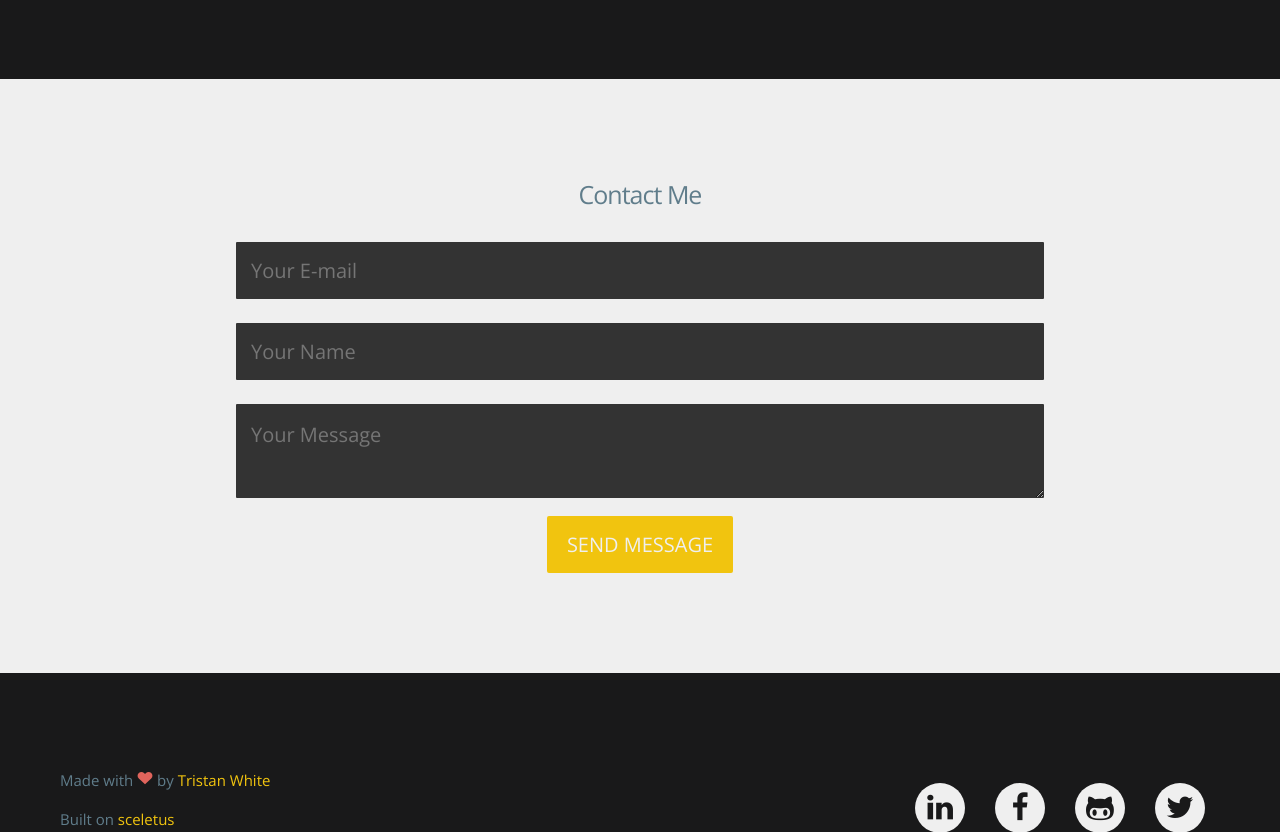
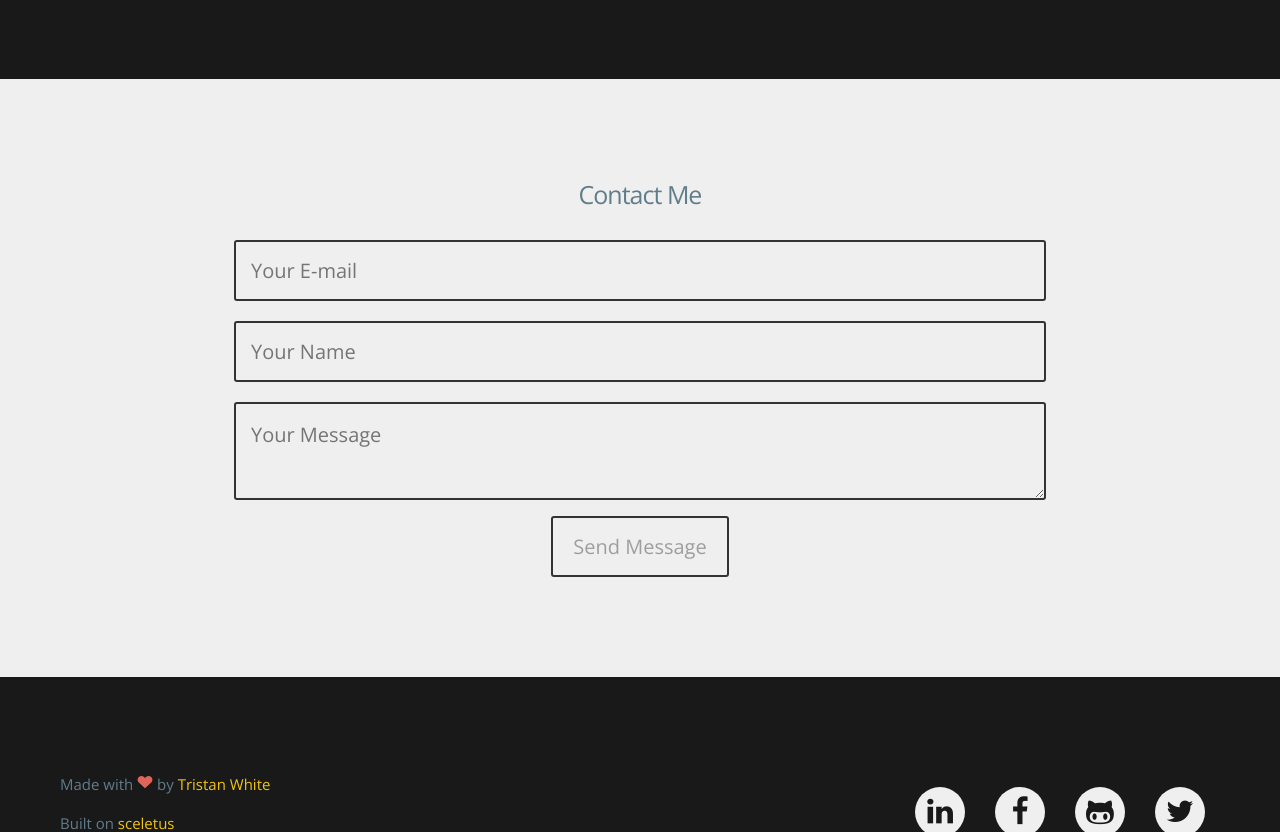
Before and after one commit to triss90405/tristanwhite.info, a PHP site: page / in a window 1280 px wide. Shown: the part 3406-4238 px from the top of the page. Run offline with PHP 8.4, Linux system fonts and the light colour scheme; some libraries are stand-ins or nearby versions.

Commit message:
New contact form
Updated the style of the contact form to be more “lightweight”

```diff
--- a/scss/main.scss
+++ b/scss/main.scss
@@ -236,7 +236,7 @@ section#contact {
 	input[type="text"],
 	input[type="email"],
 	textarea {
-		background: $lightBlack;
+		background: $paper;
 		border: 0px;
 		width: 70%;
 		font-weight: 300;
@@ -246,31 +246,34 @@ section#contact {
 		}
 		padding: 15px;
 		margin: 10px 0px 10px 0px;
-		border: 2px solid $paper;
+		border: 2px solid $lightBlack;
 		font-size: 2rem;
+		@include transition(all 0.2s ease-in-out);
 		&:focus {
 			outline: none;
 			border: 2px solid $sunflower;
+			@include transition(all 0.2s ease-in-out);
 		}
 	}
 	input[type="submit"] {
 		border: 0 none;
-	    border-radius: 2px;
-	    color: $paper;
+	    border-radius: 3px;
+	    border: 2px solid $lightBlack;
+	    color: $grey;
+	    background-color: $paper;
 	    cursor: pointer;
 	    display: inline-block;
 	    padding: 15px 20px;
 	    text-transform: none;
 		font-size: 2rem;
-		text-transform: uppercase;
+		font-weight: 300;
 	    @include transition(all 0.2s ease-in-out);
 	    text-align: center;
 	    text-decoration: none;
-		background: none repeat scroll 0 0 $sunflower; color: $paper;
         &:hover,
         &:focus {
         	outline: none;
-        	background: none repeat scroll 0 0 $gunMetal; color: $paper;
+        	border: 2px solid $sunflower;
         }
 		margin-bottom: 100px;
 	}
```
Also changed, not shown: css/main.css.
